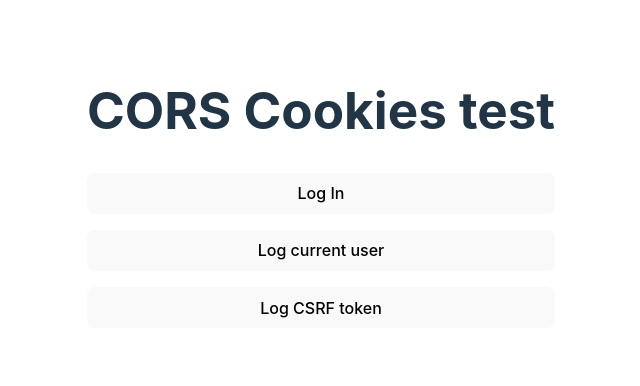
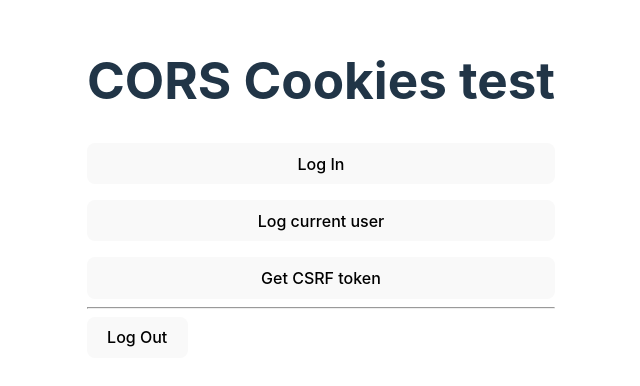
Before and after one commit to James-Loewen/cors_test_frontend, a React (Vite) app: page / in a window 1280 px wide. Shown: the part 212-598 px from the top of the page, without its empty margins (319-959 px from the left). Built offline with nearby package versions, Linux system fonts and the light colour scheme.

Commit message:
add log out functionality

```diff
--- a/src/App.jsx
+++ b/src/App.jsx
@@ -3,6 +3,7 @@ import { getCookie } from "./utils/cookieUtils";
 
 function App() {
   const [user, setUser] = useState(null);
+  const [CSRFToken, setCSRFToken] = useState(null);
 
   const handleLogIn = async (e) => {
     window.location.href = "https://pynoodler.pythonanywhere.com/accounts/login/";
@@ -21,8 +22,44 @@ function App() {
   }
 
   const handleLogCookie = async (e) => {
-    const csrfToken = getCookie('sessionid');
-    console.log(csrfToken);
+    const res = await fetch("https://pynoodler.pythonanywhere.com/get_csrf/", {
+      credentials: "include",
+    });
+    const data = await res.json();
+    console.log(data.token);
+
+    setCSRFToken(data.token);
+  }
+
+  const handleLogOut = async (e) => {
+    if (CSRFToken) {
+      await fetch("https://pynoodler.pythonanywhere.com/accounts/logout/", {
+        method: "POST",
+        credentials: "include",
+        headers: {
+          "Content-Type": "application/json",
+          "X-CSRFToken": CSRFToken,
+        }
+      });
+      setUser(null);
+      return;
+    }
+
+    const res = await fetch("https://pynoodler.pythonanywhere.com/get_csrf/", {
+      credentials: "include",
+    });
+    const data = await res.json();
+    const token = data.token;
+    await fetch("https://pynoodler.pythonanywhere.com/accounts/logout/", {
+      method: "POST",
+      credentials: "include",
+      headers: {
+        "Content-Type": "application/json",
+        "X-CSRFToken": token,
+      }
+    });
+    setUser(null);
+    return;
   }
 
   return (
@@ -37,8 +74,16 @@ function App() {
             <button onClick={() => setUser(null)}>clear</button>
           </>
         )}
-        <button onClick={handleLogCookie}>Log CSRF token</button>
+        <button onClick={handleLogCookie}>Get CSRF token</button>
+        {user && (
+          <>
+            <p>CSRF token: <span style={{color: 'coral'}}>{CSRFToken}</span></p>
+            <button onClick={() => setCSRFToken(null)}>clear</button>
+          </>
+        )}
       </div>
+      <hr/>
+      <button onClick={handleLogOut}>Log Out</button>
     </>
   )
 }
```
